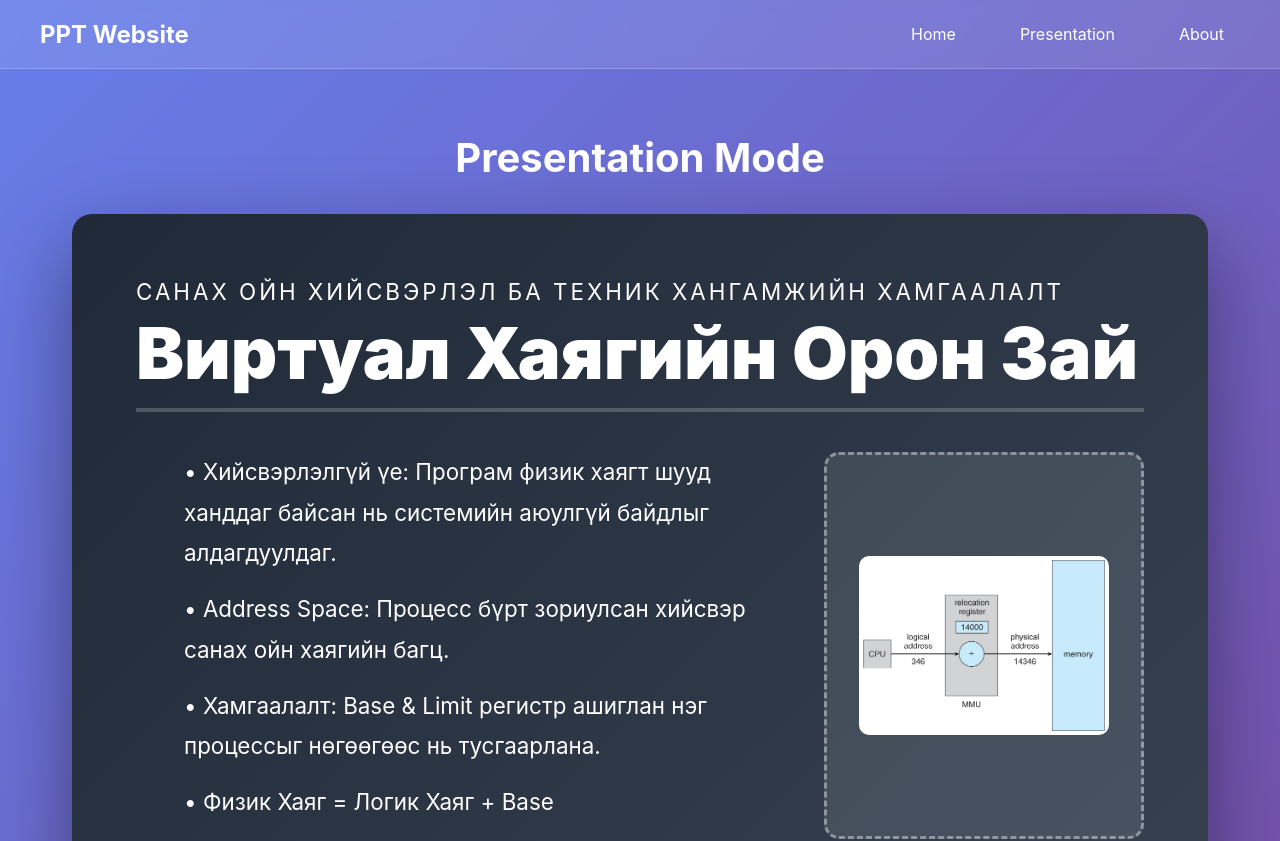
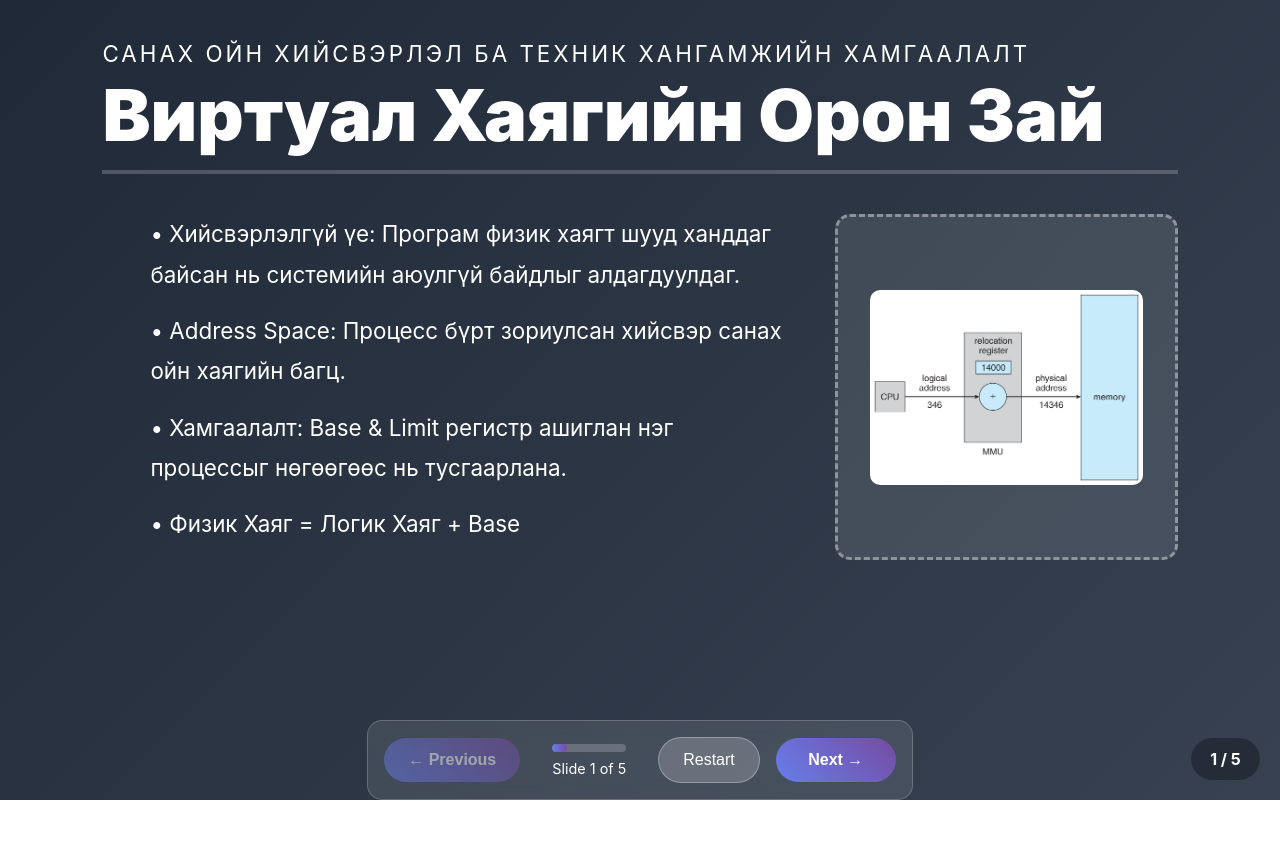
Before and after one commit to Nonsense727/OS_BD2, a React (Vite) app in the folder my-presentation-site/: page /presentation in a window 1280 px wide. Shown: the top 841 px of the page. After the commit the page ends 800 px from the top, so only its background shows below. Built offline with nearby package versions, Linux system fonts and the light colour scheme.

Commit message:
slide hemjeeg tomruulsan

```diff
--- a/my-presentation-site/src/App.jsx
+++ b/my-presentation-site/src/App.jsx
@@ -7,16 +7,9 @@ import About from './pages/About'
 function App() {
   return (
     <Router>
-      <div className="app">
-        <Navbar />
-        <main>
           <Routes>
-            <Route path="/" element={<Home />} />
             <Route path="/presentation" element={<Presentation />} />
-            <Route path="/about" element={<About />} />
           </Routes>
-        </main>
-      </div>
     </Router>
   )
 }
--- a/my-presentation-site/src/Data/slides.js
+++ b/my-presentation-site/src/Data/slides.js
@@ -1,124 +1,91 @@
+
 export const slides = [
   {
     id: 1,
     title: "Виртуал Хаягийн Орон Зай",
+    subtitle: "Санах Ойн Хийсвэрлэл ба Техник Хангамжийн Хамгаалалт",
+    layout: 'dual', // Dual Column Layout: Content (2/3) + Visual (1/3)
     content:
       "Хийсвэрлэлгүй үе: Програм физик хаягт шууд ханддаг байсан нь системийн аюулгүй байдлыг алдагдуулдаг.\n" +
       "Address Space: Процесс бүрт зориулсан хийсвэр санах ойн хаягийн багц.\n" +
       "Хамгаалалт: Base & Limit регистр ашиглан нэг процессыг нөгөөгөөс нь тусгаарлана.\n" +
       "Физик Хаяг = Логик Хаяг + Base",
-    subtitle: "Санах Ойн Хийсвэрлэл ба Техник Хангамжийн Хамгаалалт",
     backgroundColor: "#1f2937", // Dark Slate
     textColor: "white",
     visualHint: "img1"
   },
+
+  // --- ШИНЭ ТӨРӨЛ: ХҮСНЭГТ (TABLE) ---
   {
     id: 2,
-    title: "Multiprogramming & Хуваагдал",
+    title: "Сул Зайг Хянах Бүтцийн Харьцуулалт",
+    subtitle: "Үр Ашиг ба Сул Тал",
+    layout: 'table', // NEW Layout: Renders as a full-width Table
     content:
-      "Fixed Partitions (Тогтмол хуваалт): Санах ойг урьдчилан тодорхойлсон хэсгүүдэд хуваах.\n" +
-      "Дотоод хуваагдал (Internal Fragmentation): Хуваалт доторх ашиглагдаагүй үлдэгдэл зай (процесс < хуваалт).\n" +
-      "Гадаад хуваагдал (External Fragmentation): Олон жижиг, тасархай сул зайнууд үүсэх. Энэ нь санах ойг бүхлээр нь ашиглах боломжгүй болгодог.",
-    subtitle: "Олон Процессын Асуудлууд",
+      "Санах ойн хуваарилалтын үндсэн хоёр аргачлалыг харьцуулъя. Бидний гол зорилго бол сул зайг хурдан, үр ашигтай олох явдал юм. Доорх хүснэгтэд тэдгээрийн ялгааг харуулав.",
+    tableData: { // NEW Field for Table data
+        headers: ['Үзүүлэлт', 'Bitmaps', 'Linked Lists'],
+        rows: [
+            ['Хуваагдал (Fragmentation)', 'Дотоод (Int.)', 'Гадаад (Ext.)'],
+            ['Сул Зай Олох Хурд', 'Удаан ($O(N)$)', 'Хурдан ($O(L)$)'],
+            ['Нягтруулах (Compaction)', 'Шаардлагагүй', 'Хялбар/Хурдан'],
+            ['Удирдлагын Зардал', 'Бага (1 бит/блок)', 'Их (Pointer & Size)']
+        ]
+    },
     backgroundColor: "#4c51bf", // Indigo
     textColor: "white",
-    visualHint: "img2"
+    visualHint: null // Table-д зураг шаардлагагүй
   },
+
+  // --- ШИНЭ ТӨРӨЛ: ЗУРАГ ХАРЬЦУУЛАЛТ (COMPARISON) ---
   {
     id: 3,
+    title: "Хуваагдлын Үр Дүн",
+    subtitle: "Дотоод vs. Гадаад Хуваагдал",
+    layout: 'comparison', // NEW Layout: Renders two side-by-side visual elements
+    comparisonData: { // NEW Field for Comparison data
+        left: {
+            title: "Fixed Partitions (Дотоод)",
+            visualHint: "img2", // img2 is assumed to show Fixed Partitioning
+            description: "Хуваалт доторх ашиглагдаагүй үлдэгдэл зай (Internal Fragmentation) үүсч байна.",
+        },
+        right: {
+            title: "Dynamic Partitions (Гадаад)",
+            visualHint: "img3", // img3 is assumed to show Dynamic Partitioning
+            description: "Олон жижиг тасархай сул зайнууд (External Fragmentation) үүсч байна.",
+        }
+    },
+    backgroundColor: "#319795", // Teal
+    textColor: "white",
+    visualHint: null
+  },
+
+  // Existing slides updated with 'layout: 'dual''
+  {
+    id: 4,
     title: "Swapping: Зөөх & Нягтруулах",
+    subtitle: "RAM-ийн Хязгаарлалтыг Давах Техник",
+    layout: 'dual',
     content:
       "Swapping: RAM-д зай хүрэхгүй үед идэвхгүй процессыг **бүхлээр нь** Диск (Backing Store) руу хуулах.\n" +
       "Ялгаа: Swapping нь бүхэл процессыг зөөдөг. Virtual Memory (Paging) нь зөвхөн хэсгийг зөөдөг.\n" +
       "Memory Compaction: Гадаад хуваагдлыг арилгахын тулд бүх процессыг шахаж, сул зайг нэгтгэх. CPU-д их ачаалал өгдөг.",
-    subtitle: "RAM-ийн Хязгаарлалтыг Давах Техник",
-    backgroundColor: "#319795", // Teal
-    textColor: "white",
-    visualHint: "img3"
-  },
-  {
-    id: 4,
-    title: "Сул Зайг Хянах Бүтэц",
-    content:
-      "1. Bitmaps (Бит Зураглал): Блок бүрийг 0/1-ээр тэмдэглэнэ. Том сул зай олох нь удаан.\n" +
-      "2. Linked Lists (Холбоост Жагсаалт): Эзлэгдсэн (P) болон Сул (H) сегментүүдийг дараалсан жагсаалтаар хадгална.\n" +
-      "Давуу тал: Сул зайнуудыг нэгтгэх (Coalescing) нь хялбар бөгөөд хурдан.",
-    subtitle: "Ашиглагдаагүй Санах Ойг Бүртгэх Арга",
-    backgroundColor: "#f6ad55", // Light Orange
+    backgroundColor: "#f6ad55",
     textColor: "#333",
     visualHint: "img4"
   },
   {
     id: 5,
     title: "Хуваарилалтын Алгоритмууд",
+    subtitle: "Сул Зай Сонгох Стратегиуд",
+    layout: 'dual',
     content:
       "First Fit: Жагсаалтын эхнээс таарсан **хамгийн эхний** зайг сонгоно. (Хамгийн хурдан, үр ашигтай).\n" +
       "Best Fit: Хамгийн бага илүүдэл үлдээх зайг сонгоно. (Жижиг цоорхой үүсэх эрсдэлтэй).\n" +
       "Worst Fit: Хамгийн **том** сул зайг сонгоно. (Үлдсэн зай нь ашиглагдах боломжтой).\n" +
       "Эдгээр нь Linked List-д суурилсан хуваарилалтын стратегиуд юм.",
-    subtitle: "Сул Зай Сонгох Стратегиуд",
-    backgroundColor: "#9f7aea", // Light Purple
+    backgroundColor: "#9f7aea",
     textColor: "white",
     visualHint: "img5"
-  },
-  {
-    id: 6,
-    title: "Virtual Memory & Paging",
-    content:
-      "Компьютер дээр олон програм зэрэг ажиллаж байхад нэг програм алдаа гарсан ч бусад нь нөлөөлдөггүй. Энэ нь OS-ийн тусгаарласан санах ой буюу virtual memory-гийн ач. OS програм бүрт тусдаа санах ойн орон зай өгдөг. RAM хүрэлцэхгүй байсан ч virtual memory болон paging технологи ашиглан програмыг ажиллуулж чадна.",
-    subtitle: "Virtual Memory-ийн Үндсэн ойлголт",
-    backgroundColor: "#2d3748",
-    textColor: "white",
-    visualHint: "img6"
-  },
-  {
-    id: 7,
-    title: "Paging гэж юу вэ?",
-    content:
-      "Paging гэдэг нь програмын санах ойг жижиг блок буюу pages болгон хувааж, RAM-ыг адил хэмжээтэй frames болгон хуваах арга. Page Table нь аль page ямар frame-д байгааг хадгалдаг. Давуу тал нь RAM тасралтгүй байх шаардлагагүй, external fragmentation багасна, том програм ч RAM-д багтах боломжтой.",
-    subtitle: "Paging-ийн Үндсэн зарчим",
-    backgroundColor: "#319795",
-    textColor: "white",
-    visualHint: "img7"
-  },
-  {
-    id: 8,
-    title: "Virtual vs Physical Address",
-    content:
-      "Програмууд virtual address буюу хийсвэр хаягийг ашиглаж ажиллана. CPU энэ хаягийг page table ашиглан physical address руу хөрвүүлдэг. Physical address нь RAM дахь жинхэнэ хаяг. Давуу тал нь програм тусдаа санах ойтой мэт ажиллаж, RAM бага ч том програм ажиллах боломжтой, аюулгүй байдал өндөр.",
-    subtitle: "Хийсвэр ба Физик хаяг",
-    backgroundColor: "#4c51bf",
-    textColor: "white",
-    visualHint: "img8"
-  },
-  {
-    id: 9,
-    title: "MMU & Page Table",
-    content:
-      "MMU буюу Memory Management Unit нь virtual хаягийг physical хаяг руу хөрвүүлэх, page fault илрүүлэх, санах ойн хамгаалалтыг хянах үүрэгтэй. Page Table-д frame number, valid/invalid bit, protection bits (R/W/X), reference, dirty bit зэрэг мэдээлэл хадгалагддаг. TLB ашигласнаар хөрвүүлэлтийн хурдыг нэмэгдүүлдэг." ,
-    subtitle: "Санах ойн хяналтын төхөөрөмж",
-    backgroundColor: "#d53f8c",
-    textColor: "white",
-    visualHint: "img9"
-  },
-  {
-    id: 10,
-    title: "Multilevel & Inverted Page Table",
-    content:
-      "Том virtual хаягтай програмд нэг шатны page table удаан байж болно. Тиймээс multilevel page table ашиглана. Энэ нь зөвхөн хэрэгтэй хэсгийг RAM-д ачаалдаг. Inverted page table-д RAM frame бүрт нэг entry бий. Бүх процесс нэг page table ашиглаж, frame → page харгалзлыг хадгалдаг.",
-    subtitle: "Page Table-ийн төрөл",
-    backgroundColor: "#ed8936",
-    textColor: "#333",
-    visualHint: "img10"
-  },
-  {
-    id: 11,
-    title: "Paging-г хурдлуулах техникүүд",
-    content:
-      "Paging хурдлахын тулд TLB буюу Translation Lookaside Buffer-г ашиглана. Hit бол шууд хөрвүүлнэ, miss бол page table-аас хайна. TLB-г солих алгоритмууд: FIFO, LRU, Optimal, Clock. Зарим CPU-д OS өөрөө TLB-г удирддаг.",
-    subtitle: "Хурдыг нэмэгдүүлэх арга",
-    backgroundColor: "#38b2ac",
-    textColor: "white",
-    visualHint: "img11"
-  },
+  }
 ];
--- a/my-presentation-site/src/components/Presentation/Slide.jsx
+++ b/my-presentation-site/src/components/Presentation/Slide.jsx
@@ -2,7 +2,6 @@ import { motion } from 'framer-motion'
 
 const Slide = ({ slide, isActive, direction }) => {
   const variants = {
-    // ... (Your existing variants code)
     enter: (direction) => ({
       x: direction > 0 ? 1500 : -1500,
       opacity: 0
@@ -38,6 +37,67 @@ const Slide = ({ slide, isActive, direction }) => {
     );
   };
 
+  // --- ШИНЭ КОМПОНЕНТ: ХҮСНЭГТ РЕНДЭРЛЭГЧ ---
+  const TableVisual = ({ tableData }) => (
+    <motion.div
+      initial={{ opacity: 0, y: 50 }}
+      animate={{ opacity: 1, y: 0 }}
+      transition={{ delay: 0.6, type: "spring", stiffness: 100 }}
+      style={styles.tableContainer}
+    >
+      <table style={styles.table}>
+        <thead>
+          <tr style={styles.tableHeaderRow}>
+            {tableData.headers.map((h, i) => (
+              <th key={i} style={styles.tableHeader}>{h}</th>
+            ))}
+          </tr>
+        </thead>
+        <tbody>
+          {tableData.rows.map((row, rowIndex) => (
+            <motion.tr
+              key={rowIndex}
+              style={styles.tableRow}
+              initial={{ opacity: 0, y: 10 }}
+              animate={{ opacity: 1, y: 0 }}
+              transition={{ delay: 0.8 + rowIndex * 0.1 }}
+            >
+              {row.map((cell, cellIndex) => (
+                <td key={cellIndex} style={styles.tableCell}>
+                  {cellIndex === 0 ? <strong style={{ fontWeight: 600 }}>{cell}</strong> : cell}
+                </td>
+              ))}
+            </motion.tr>
+          ))}
+        </tbody>
+      </table>
+    </motion.div>
+  );
+
+  // --- ШИНЭ КОМПОНЕНТ: ХАРЬЦУУЛАЛТ РЕНДЭРЛЭГЧ ---
+  const ComparisonVisual = ({ comparisonData }) => (
+    <div style={styles.comparisonGrid}>
+      {['left', 'right'].map((key, index) => (
+        <motion.div
+          key={key}
+          style={styles.comparisonItem}
+          initial={{ opacity: 0, scale: 0.8 }}
+          animate={{ opacity: 1, scale: 1 }}
+          transition={{ delay: 0.6 + index * 0.3, type: "spring", stiffness: 150 }}
+        >
+          {/* Зургийг рендэрлэх */}
+          <img
+            src={comparisonData[key].visualHint}
+            alt={comparisonData[key].title}
+            style={styles.comparisonImage}
+          />
+          <h3 style={styles.comparisonTitle}>{comparisonData[key].title}</h3>
+          <p style={styles.comparisonDescription}>{comparisonData[key].description}</p>
+        </motion.div>
+      ))}
+    </div>
+  );
+
   const backgroundStyle = {
     // Gradient logic (same as before)
     background: slide.backgroundColor === "#1f2937"
@@ -54,8 +114,8 @@ const Slide = ({ slide, isActive, direction }) => {
     color: slide.textColor
   };
 
-  // Энэ нь таны Slides data-гаас URL-ийг авч, зөвхөн зураг байвал рендэрлэнэ
   const isImageUrl = slide.visualHint && typeof slide.visualHint === 'string' && (slide.visualHint.startsWith('/') || slide.visualHint.includes('/static/'));
+
   return (
     <motion.div
       custom={direction}
@@ -74,7 +134,6 @@ const Slide = ({ slide, isActive, direction }) => {
     >
       <div style={styles.slideContent}>
 
-          {/* Subtitle & Title (omitted for brevity) */}
         <motion.div
           initial={{ y: -30, opacity: 0 }}
           animate={{ y: 0, opacity: 1 }}
@@ -93,6 +152,35 @@ const Slide = ({ slide, isActive, direction }) => {
           {slide.title}
         </motion.h1>
 
+        {/* --- MAIN CONTENT SWITCHING LOGIC (Using slide.layout) --- */}
+        {slide.layout === 'table' && slide.tableData ? (
+          <>
+              {/* Table description content */}
+              <motion.div
+                initial={{ opacity: 0, x: -50 }}
+                animate={{ opacity: 1, x: 0 }}
+                transition={{ delay: 0.5 }}
+                style={styles.contentAreaTable}
+              >
+                  <p style={{fontSize: '1.2rem'}}>{slide.content}</p>
+              </motion.div>
+              <TableVisual tableData={slide.tableData} />
+          </>
+        ) : slide.layout === 'comparison' && slide.comparisonData ? (
+          <>
+              {/* Comparison description content */}
+              <motion.div
+                initial={{ opacity: 0, x: -50 }}
+                animate={{ opacity: 1, x: 0 }}
+                transition={{ delay: 0.5 }}
+                style={styles.contentAreaTable}
+              >
+                  <p style={{fontSize: '1.2rem'}}>{slide.content}</p>
+              </motion.div>
+              <ComparisonVisual comparisonData={slide.comparisonData} />
+          </>
+        ) : (
+          // Dual Column (Content + Visual) - Default Layout
           <div style={styles.mainGrid}>
 
             {/* Left Column: List Content */}
@@ -105,22 +193,14 @@ const Slide = ({ slide, isActive, direction }) => {
               {renderContent(slide.content)}
             </motion.div>
 
+            {/* Right Column: Visual Hint/Image Rendering */}
             <motion.div
               initial={{ opacity: 0, scale: 0.8 }}
               animate={{ opacity: 1, scale: 1 }}
               transition={{ delay: 0.8, type: "spring", stiffness: 150 }}
               style={styles.visualHintBox}
             >
-  {Array.isArray(slide.visualHints) ? (
-    slide.visualHints.map((img, i) => (
-      <img
-        key={i}
-        src={img}
-        alt={`${slide.title} diagram ${i + 1}`}
-        style={styles.actualImage}
-      />
-    ))
-  ) : slide.visualHint ? (
+              {isImageUrl ? (
                 <img
                   src={slide.visualHint}
                   alt={slide.title + " diagram"}
@@ -134,8 +214,9 @@ const Slide = ({ slide, isActive, direction }) => {
               )}
             </motion.div>
           </div>
+        )}
 
-          {/* Slide Number (omitted for brevity) */}
+        {/* Slide Number (Fixed Position) */}
         <motion.div
           initial={{ scale: 0 }}
           animate={{ scale: 1 }}
@@ -150,18 +231,18 @@ const Slide = ({ slide, isActive, direction }) => {
 }
 
 const styles = {
+  // 🚀 Слайдны хэмжээг цонхоор БҮРЭН ДҮҮРГЭХ STYLE 🚀
   slide: {
-      width: '100%',
-      height: '750px', // Increased height for more content
-      borderRadius: '20px',
-      padding: '4rem',
+    width: '100vw',
+    height: '100vh',
+    borderRadius: 0,
+    padding: '5vh 8vw', // Агуулгыг цонхны хэмжээнд харьцуулан төвлөрүүлнэ
     display: 'flex',
-      alignItems: 'flex-start', // Align content to the top
+    alignItems: 'flex-start',
     justifyContent: 'center',
-      boxShadow: '0 30px 80px rgba(0,0,0,0.4)',
+    boxShadow: 'none',
     overflow: 'hidden',
-      position: 'relative',
-      // Assuming a modern font is applied globally
+    position: 'absolute',
     fontFamily: 'Inter, sans-serif',
   },
   slideContent: {
@@ -178,16 +259,16 @@ const Slide = ({ slide, isActive, direction }) => {
     letterSpacing: '3px',
   },
   title: {
-      fontSize: '4.5rem', // Larger title
+    fontSize: '4.5rem',
     marginBottom: '2.5rem',
-      fontWeight: '900', // Extra bold
+    fontWeight: '900',
     lineHeight: 1.1,
-      borderBottom: '4px solid rgba(255,255,255,0.2)', // Underline for title
+    borderBottom: '4px solid rgba(255,255,255,0.2)',
     paddingBottom: '1rem',
   },
   mainGrid: {
     display: 'grid',
-      gridTemplateColumns: '2fr 1fr', // 2/3 for content, 1/3 for image
+    gridTemplateColumns: '2fr 1fr',
     gap: '3rem',
     marginTop: '2rem'
   },
@@ -195,9 +276,14 @@ const Slide = ({ slide, isActive, direction }) => {
     fontSize: '1.4rem',
     lineHeight: 1.8,
   },
+  contentAreaTable: {
+    fontSize: '1.4rem',
+    lineHeight: 1.6,
+    marginBottom: '1rem',
+  },
   contentList: {
     paddingLeft: '1.5rem',
-      listStyleType: 'none', // Use custom bullets
+    listStyleType: 'none',
     margin: 0,
   },
   listItem: {
@@ -232,14 +318,15 @@ const Slide = ({ slide, isActive, direction }) => {
     textAlign: 'center'
   },
   slideNumber: {
-      position: 'absolute',
-      bottom: '2rem',
-      right: '2rem',
+    position: 'fixed', // Цонхны буланд наалдсан
+    bottom: '20px',
+    right: '20px',
     background: 'rgba(0,0,0,0.3)',
     padding: '0.7rem 1.2rem',
     borderRadius: '30px',
     fontSize: '1rem',
     fontWeight: 'bold',
+    zIndex: 10, // Controls-ийн дээд талд байлгах
   },
   actualImage: {
     width: '100%',
@@ -247,6 +334,75 @@ const Slide = ({ slide, isActive, direction }) => {
     maxHeight: '100%',
     objectFit: 'contain',
     borderRadius: '10px'
+  },
+  // --- TABLE STYLES ---
+  tableContainer: {
+      width: '100%',
+      overflowX: 'auto',
+      marginTop: '1rem',
+      boxShadow: '0 10px 30px rgba(0,0,0,0.2)',
+      borderRadius: '10px',
+      backgroundColor: 'rgba(0,0,0,0.1)',
+      border: '1px solid rgba(255,255,255,0.2)'
+  },
+  table: {
+      width: '100%',
+      borderCollapse: 'separate',
+      borderSpacing: 0,
+  },
+  tableHeaderRow: {
+      backgroundColor: 'rgba(255,255,255,0.15)',
+  },
+  tableHeader: {
+      padding: '1.5rem',
+      textAlign: 'left',
+      fontSize: '1.2rem',
+      fontWeight: 'bold',
+      borderBottom: '2px solid rgba(255,255,255,0.2)',
+  },
+  tableRow: {
+      transition: 'background-color 0.3s',
+  },
+  tableCell: {
+      padding: '1.5rem',
+      borderBottom: '1px solid rgba(255,255,255,0.1)',
+      fontSize: '1.1rem',
+  },
+  // --- COMPARISON STYLES ---
+  comparisonGrid: {
+      display: 'grid',
+      gridTemplateColumns: '1fr 1fr',
+      gap: '2rem',
+      marginTop: '2rem',
+      height: '450px',
+  },
+  comparisonItem: {
+      display: 'flex',
+      flexDirection: 'column',
+      alignItems: 'center',
+      backgroundColor: 'rgba(255,255,255,0.1)',
+      borderRadius: '15px',
+      padding: '1.5rem',
+      boxShadow: '0 5px 15px rgba(0,0,0,0.2)',
+  },
+  comparisonImage: {
+      width: '100%',
+      maxHeight: '250px',
+      objectFit: 'contain',
+      borderRadius: '8px',
+      marginBottom: '1rem',
+      border: '3px solid rgba(255,255,255,0.5)',
+  },
+  comparisonTitle: {
+      fontSize: '1.5rem',
+      fontWeight: 'bold',
+      marginBottom: '0.5rem',
+      textAlign: 'center',
+  },
+  comparisonDescription: {
+      fontSize: '1rem',
+      textAlign: 'center',
+      opacity: 0.7,
   }
 }
 
--- a/my-presentation-site/src/pages/Presentation.jsx
+++ b/my-presentation-site/src/pages/Presentation.jsx
@@ -4,17 +4,14 @@ import Slide from '../components/Presentation/Slide'
 import Controls from '../components/Presentation/Controls'
 import { slides } from '../Data/slides'
 
-// 1. Бүх зургийг импортлох. Таны зургийн файлууд '../images/' фолдерт байгаа гэж үзнэ.
-// Ирээдүйд зураг нэмэх үед зөвхөн энэ хэсэгт нэмэхэд хангалттай.
 import img1 from '../images/img1.jpg';
 import img2 from '../images/img2.png';
 import img3 from '../images/img3.jpg';
 import img4 from '../images/img4.png';
 import img5 from '../images/img5.png';
 
-// 2. Импортолсон зургуудыг key-value хослолоор хадгалах объект
+
 const imageMap = {
-  // slides.js доторх visualHint талбар дахь нэртэй тааруулна
   'img1': img1,
   'img2': img2,
   'img3': img3,
@@ -22,18 +19,23 @@ const imageMap = {
   'img5': img5,
 };
 
-// 3. Slides data-г зургийн URL-аар баяжуулах функц
 const slidesWithImages = slides.map(slide => {
-  const imageKey = slide.visualHint;
+  let updatedSlide = { ...slide };
 
-  // Хэрэв visualHint нь 'img1', 'img2' гэх мэт imageMap дотор байгаа нэр байвал
-  if (imageMap[imageKey]) {
-    // visualHint талбарын утгыг импортлогдсон зургийн URL-аар орлуулна.
-    return { ...slide, visualHint: imageMap[imageKey] };
+  if (slide.layout === 'dual' && imageMap[slide.visualHint]) {
+    updatedSlide.visualHint = imageMap[slide.visualHint];
   }
 
-  // Хэрэв зураггүй эсвэл буруу нэр өгсөн бол өмнөх утгаар нь үлдээнэ.
-  return slide;
+  if (slide.layout === 'comparison' && slide.comparisonData) {
+    if (imageMap[slide.comparisonData.left.visualHint]) {
+        updatedSlide.comparisonData.left.visualHint = imageMap[slide.comparisonData.left.visualHint];
+    }
+    if (imageMap[slide.comparisonData.right.visualHint]) {
+        updatedSlide.comparisonData.right.visualHint = imageMap[slide.comparisonData.right.visualHint];
+    }
+  }
+
+  return updatedSlide;
 });
 
 
@@ -67,7 +69,7 @@ const Presentation = () => {
   }, [currentSlide])
 
   const handleNext = () => {
-    if (currentSlide < slidesWithImages.length) { // slidesWithImages-ийг ашиглана
+    if (currentSlide < slidesWithImages.length) {
       setDirection(1)
       setCurrentSlide(prev => prev + 1)
     }
@@ -85,17 +87,16 @@ const Presentation = () => {
     setCurrentSlide(1)
   }
 
-  // SlidesWithImages-аас одоогийн слайдны датаг хайна
   const currentSlideData = slidesWithImages.find(slide => slide.id === currentSlide)
+
 
   return (
     <motion.div
       initial={{ opacity: 0 }}
       animate={{ opacity: 1 }}
       exit={{ opacity: 0 }}
-      style={styles.container}
+      style={styles.container} // Шинэ container style-ийг ашиглана
     >
-      <h1 style={styles.pageTitle}>Presentation Mode</h1>
 
       <div style={styles.presentationContainer}>
         <AnimatePresence custom={direction} mode='wait'>
@@ -112,43 +113,43 @@ const Presentation = () => {
 
       <Controls
         currentSlide={currentSlide}
-        totalSlides={slidesWithImages.length} // slidesWithImages-ийг ашиглана
+        totalSlides={slidesWithImages.length}
         onNext={handleNext}
         onPrev={handlePrev}
         onRestart={handleRestart}
       />
-
-      <div style={styles.keyboardHint}>
-        <p>💡 Use ← → arrow keys to navigate, Space to go next, ESC to restart</p>
-      </div>
     </motion.div>
   )
 }
 
 const styles = {
   container: {
-    minHeight: 'calc(100vh - 100px)',
-    padding: '2rem',
-    maxWidth: '1200px',
-    margin: '0 auto',
+    width: '100vw',
+    height: '100vh',
+    margin: 0,
+    padding: 0,
+    overflow: 'hidden', // Scrollbar-ийг устгах
+    display: 'flex',
+    flexDirection: 'column',
+    alignItems: 'center',
+    justifyContent: 'center',
   },
-  pageTitle: {
-    color: 'white',
-    fontSize: '2.5rem',
-    marginBottom: '2rem',
-    textAlign: 'center',
-  },
+
   presentationContainer: {
     position: 'relative',
-    // 💡 Слайдны өндөр 700px байсан тул controls-ийг ил гаргахын тулд нэмэгдүүлэв
-    height: '750px',
-    marginBottom: '2rem',
+    width: '100vw',
+    height: '100vh',
+    marginBottom: 0,
   },
+
   keyboardHint: {
+    position: 'fixed',
+    bottom: '10px',
     textAlign: 'center',
     color: 'rgba(255, 255, 255, 0.7)',
     marginTop: '2rem',
     fontSize: '0.9rem',
+    width: '100%',
   }
 }
 
```
Lines whose indentation alone changed are shown as unchanged.
